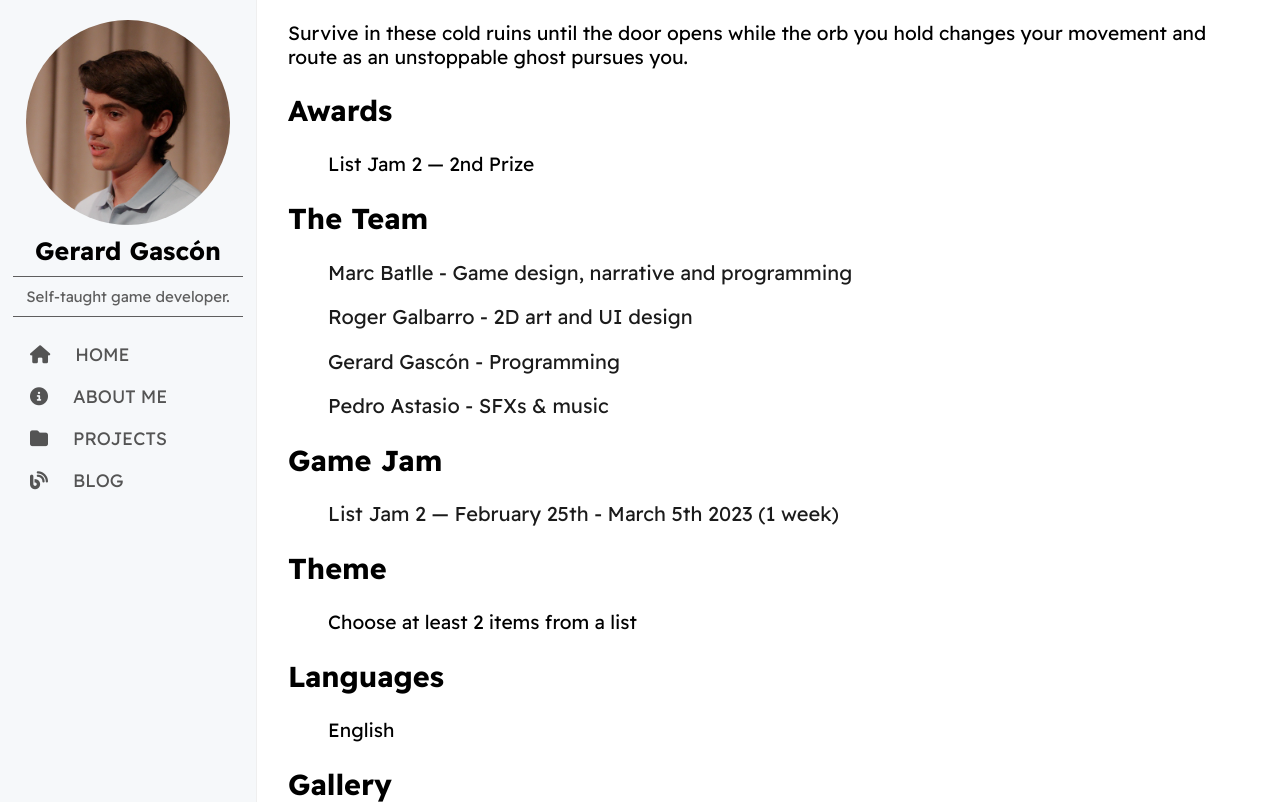
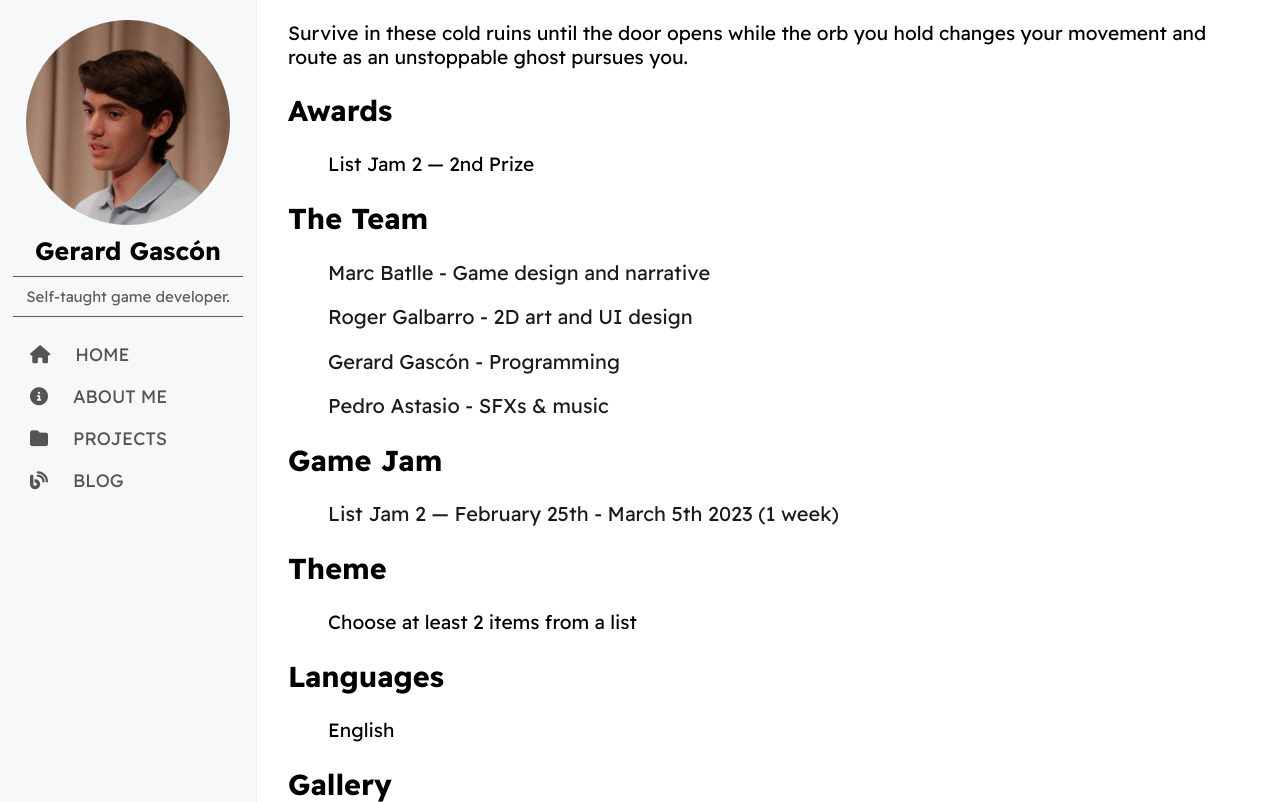
Before and after one commit to GerardGascon/gerardgascon.github.io, a Jekyll site: the page built from _jams/2023-03-06-Trorb.md, in a window 1280 px wide and 900 px high, scrolled down 493 px, cut to the strip 0-802 px from the top of the window. Built offline with Jekyll 4.4.1, drawn with Linux system fonts in a browser that asks for light colours; nearby versions of some CDN libraries.

Commit message:
Update 2023-03-06-Trorb.md

```diff
--- a/_jams/2023-03-06-Trorb.md
+++ b/_jams/2023-03-06-Trorb.md
@@ -36,7 +36,7 @@ Survive in these cold ruins until the door opens while the orb you hold changes
 
 ## The Team
 
-> [Marc Batlle - Game design, narrative and programming](https://twitter.com/Atrichocke/){:target="_blank"}
+> [Marc Batlle - Game design and narrative](https://twitter.com/Atrichocke/){:target="_blank"}
 >
 > [Roger Galbarro - 2D art and UI design](https://twitter.com/Rugi_Kong/){:target="_blank"}
 >
```
